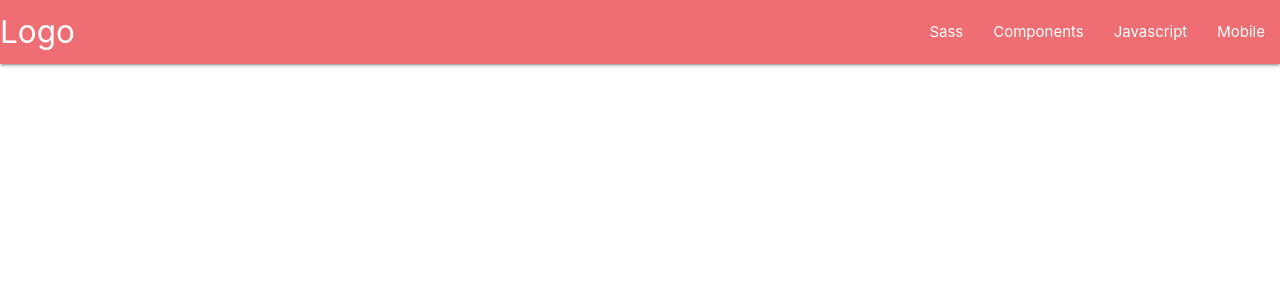
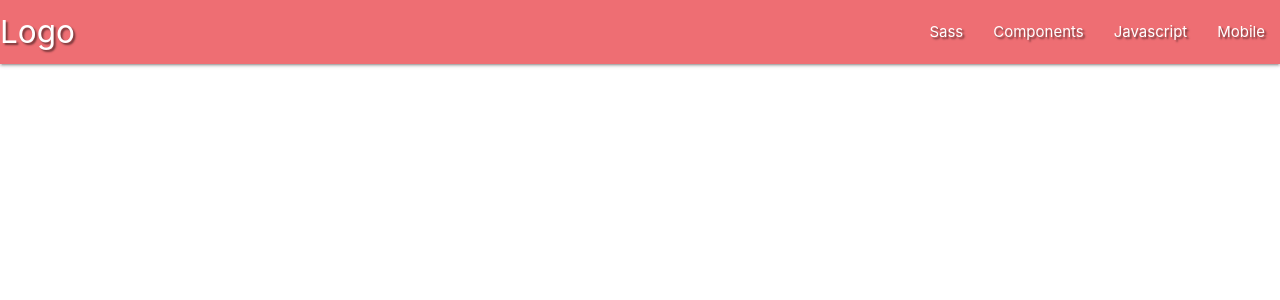
Before and after one commit to anteCedens/congenial-doodle, a Flask app: page / in a window 1280 px wide. Shown: the top 300 px of the page. Run offline with Flask 2, Linux system fonts and the light colour scheme; data that the repository does not hold is empty; some libraries are stand-ins or nearby versions.

Commit message:
Correct typo in path to custom css file; style .text-shadow

```diff
--- a/static/css/style.css
+++ b/static/css/style.css
@@ -0,0 +1,3 @@
+.text-shadow {
+    text-shadow: 2px 2px 2px rgba(0, 0, 0, 0.5);
+}
--- a/templates/base.html
+++ b/templates/base.html
@@ -13,7 +13,7 @@
         <link rel="stylesheet" href="https://cdnjs.cloudflare.com/ajax/libs/materialize/1.0.0/css/materialize.min.css"
             type="text/css" />
         <!-- Custom CSS -->
-        <link rel="stylesheet" href="{{ url_for('static', filename='static/css/style.css') }}" type="text/css" />
+        <link rel="stylesheet" href="{{ url_for('static', filename='css/style.css') }}" type="text/css" />
         {% block styles %}
         {% endblock %}
         <title>Task Manager</title>
@@ -24,7 +24,7 @@
         <header>
 
             <!-- Top navbar -->
-            <nav>
+            <nav class="nav-extended text-shadow">
                 <div class="nav-wrapper">
                     <a href="#!" class="brand-logo">Logo</a>
                     <a href="#" data-target="mobile-demo" class="sidenav-trigger"><i class="material-icons">menu</i></a>
```
